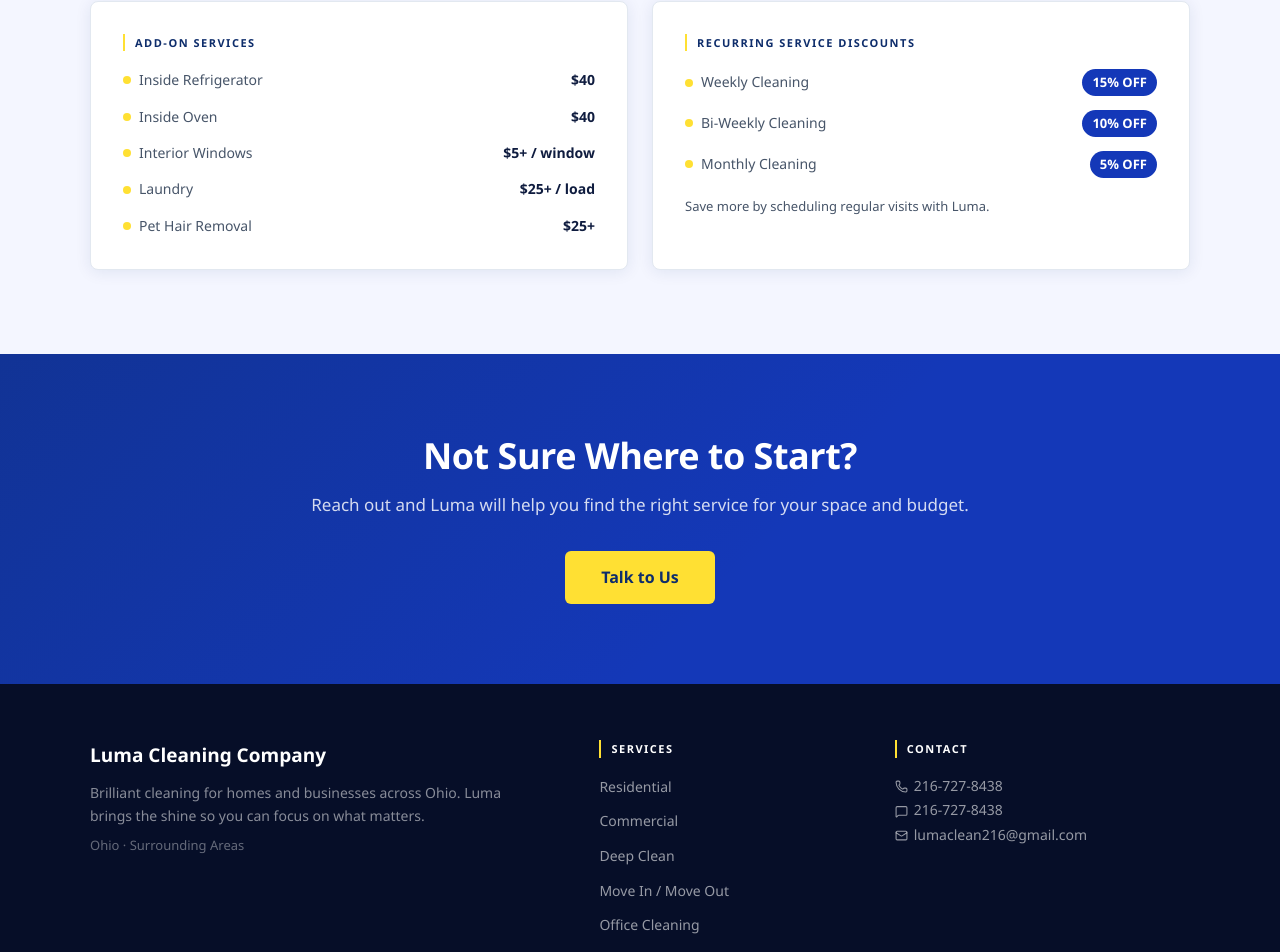
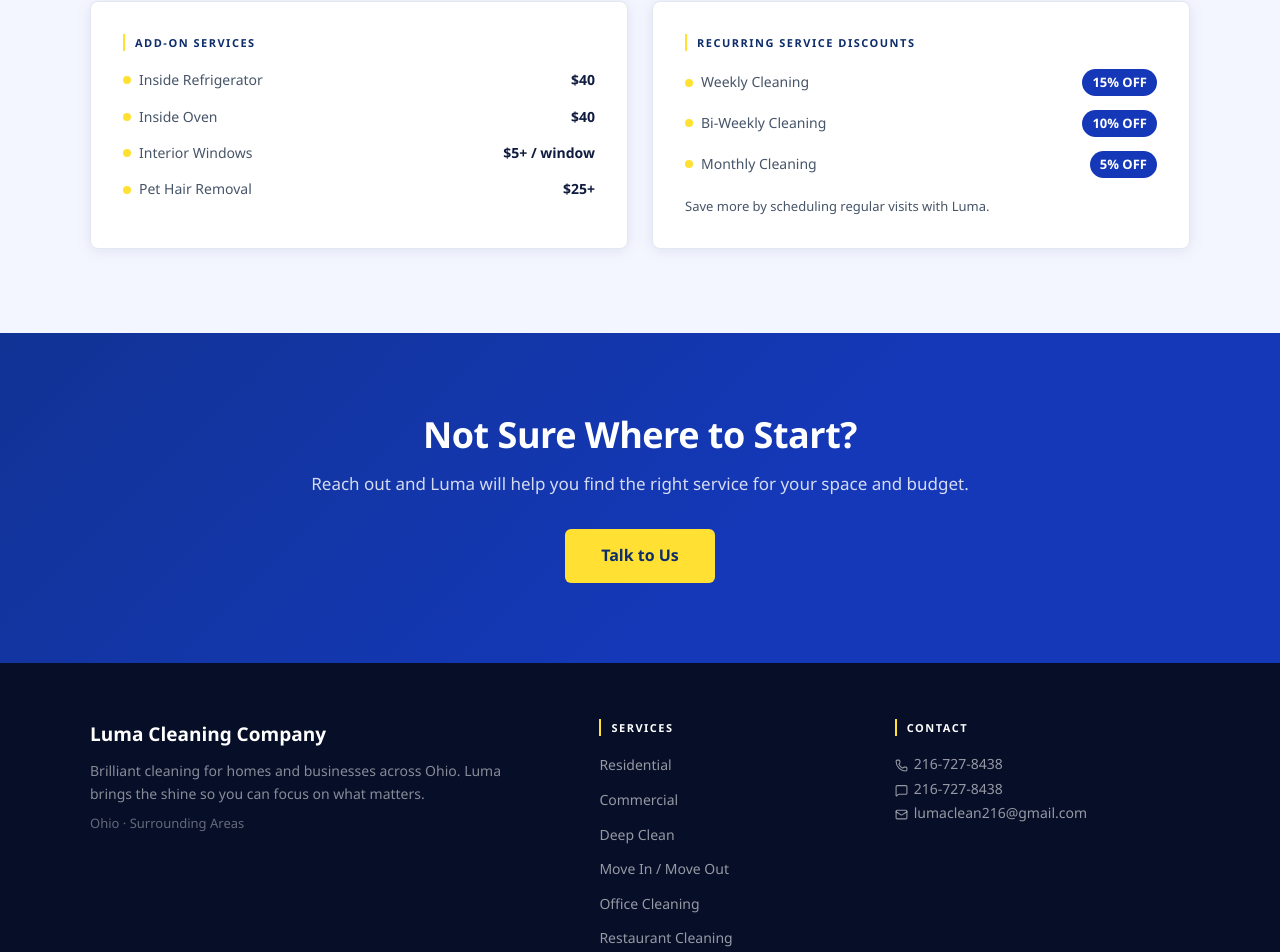
Before and after one commit to levimcdougal/Luma-Cleaning, a React (Vite) app: page /services in a window 1280 px wide. Shown: the part 3451-4403 px from the top of the page. Built offline with nearby package versions, Linux system fonts and the light colour scheme.

Commit message:
describe what you changed

```diff
--- a/src/pages/Services.jsx
+++ b/src/pages/Services.jsx
@@ -146,7 +146,6 @@
   { name: 'Inside Refrigerator', price: '$40' },
   { name: 'Inside Oven', price: '$40' },
   { name: 'Interior Windows', price: '$5+ / window' },
-  { name: 'Laundry', price: '$25+ / load' },
   { name: 'Pet Hair Removal', price: '$25+' },
 ]
 
```
